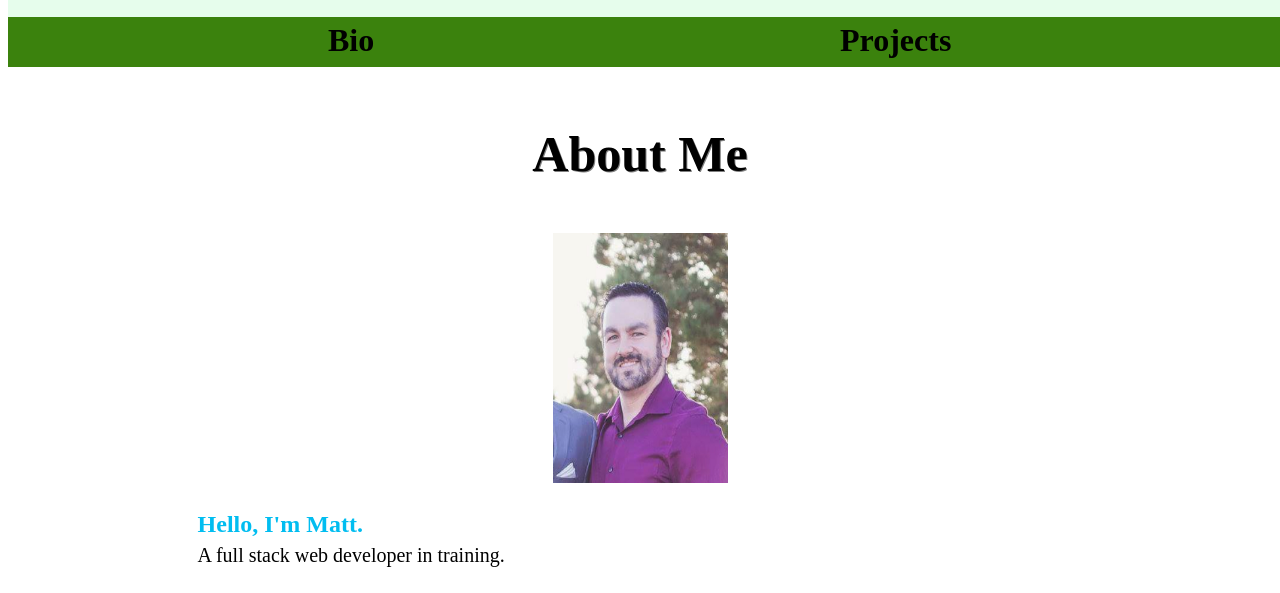
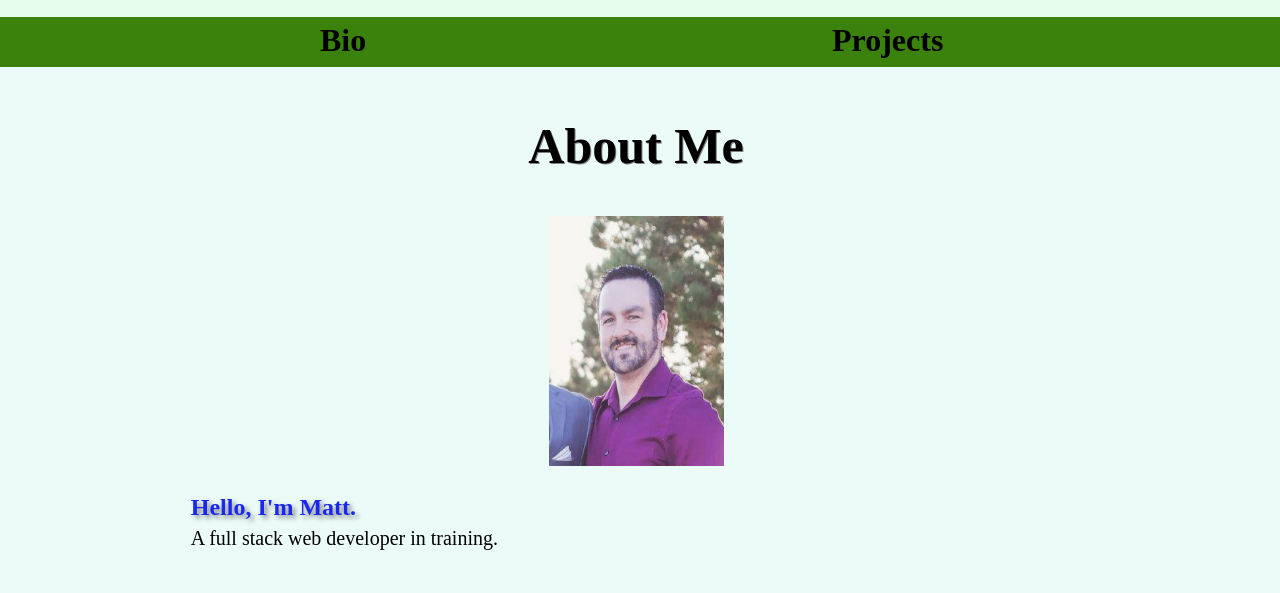
Before and after one commit to mjstthomas/portfolio, a plain HTML site: page index.html in a window 1280 px wide. Shown: the part 133-726 px from the top of the page. Drawn offline with nearby package versions, Linux system fonts and the light colour scheme.

Commit message:
contrast issues

```diff
--- a/index.html
+++ b/index.html
@@ -27,7 +27,7 @@
 	</section>
 	<main>
 		<section id="aboutMe">
-			<h3>About Me</h3>
+			<h2>About Me</h2>
 			<img class ="me" src="./images/Me.jpg" alt="picture of Matt"><p><span class="greeting">Hello, I'm Matt.</span><br>  A full stack web developer in training.</p>
 			<br>
 			<p>I am currently working through the software engineering program at Thinkful.  I started my journey into software engineering soon after the birth of my twin boys.  I took on the mentality of, <span>"When is the last time you did something for the first time?"</span>  Which has lead me to trying something I have always been too afraid to do.  It started with a fun etch-a-sketch app that my daughter loved.  Then, a To Do list with transitioning properties. Turns out, I love it.  You can find me in my free time playing on code wars or looking up the newest CSS tricks.</p>
@@ -35,18 +35,18 @@
 			<p> Being a retail manager, I believe leadership and teamwork are what drives success.  I believe in the mantra of "I fail and We succeed" and that everyone needs to work together for a specific goal or we will never reach it.  As I have worked more with software programming, I began to see how I could take my 16 years of food service retail experience, working with a team of like-minded developers, we could come up with truly useful applications that will drive the future of the industry.</p>
 		</section>
 		<section id="myWork">
-			<h3>Projects</h3>
+			<h2>Projects</h2>
 			<ul class="myProjects">
 				<li>
 					<h3>Etch-a-Sketch</h3>
-					<img src="./images/etch.png" alt="Etch-a-Sketch page image">
+					<img src="./images/etch.png" alt="Etch-a-Sketch screen">
 					<p class="description">a quick app designed to at like an etch a sketch using javascript to color boxes as a cursor enters each div.</p><br>
 					<a href="https://github.com/mjstthomas/etchasketch" target="_blank">github.com/mjstthomas/etchasketch</a><br>
 					<a href="https://mjstthomas.github.io/etchasketch/" target="_blank">github.io/echasketch</a><br>
 					<p class="description">HTML:CSS:JS</p>
 				</li>
 				<li><h3>Rock, Paper, Scissors</h3>
-					<img src="./images/rock.png" alt="Rock Paper Scissors screen image">
+					<img src="./images/rock.png" alt="Rock Paper Scissors screen">
 					<p>This is a simple Rock/Paper/Scissors game I created using javascript DOM manipulation.  This was my first big jump into the DOM.</p><br>
 					<a href="https://github.com/mjstthomas/RockPaperScissors" target="_blank">github.com/mjstthomas/RockPaperScissors</a><br>
 					<a href="https://mjstthomas.github.io/RockPaperScissors/" target="_blank">github.io/RockPaperScissors</a>
--- a/style.css
+++ b/style.css
@@ -1,6 +1,10 @@
 *{
 	box-sizing: border-box;
 	font-family: Fira Sans;
+}
+body{
+	margin-left: 0;
+	background-color: #EBFCF8;
 }
 #top{
 	box-sizing: border-box;
@@ -71,14 +75,24 @@ h1{
 	margin-left: 25%;
 }
 span{
-	font-weight: 600;
-	color: #01BDF0;
+	font-size: 32px;
+	font-weight: 700;
+	text-shadow: 3px 3px 5px gray;
+	color: #1A28EB;
+}
+h2{
+	text-align: center;
+	color: black;
+	text-shadow: 1px 1px gray;
+	font-size: 50px;
+	width: 100%;
+	height: 25%;
 }
 h3{
 	text-align: center;
 	color: black;
 	text-shadow: 1px 1px gray;
-	font-size: 50px;
+	font-size: 45px;
 	width: 100%;
 	height: 25%;
 }
@@ -118,7 +132,8 @@ p{
 	color: black;
 }
 .greeting{
-	font-weight: 600;
+	font-size: 32px;
+	font-weight: 700;
 }
 li{
 	text-align: center;
```
